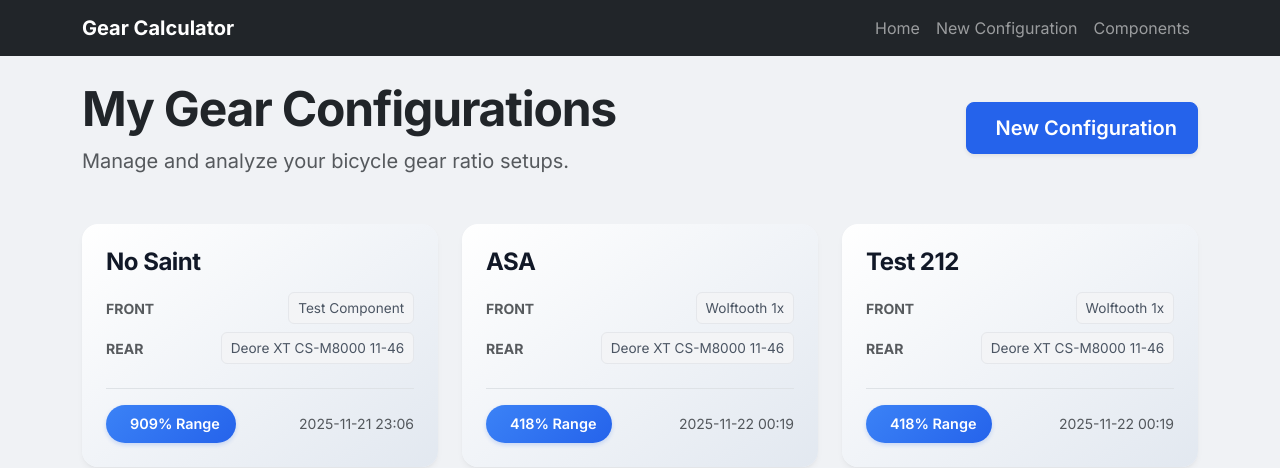
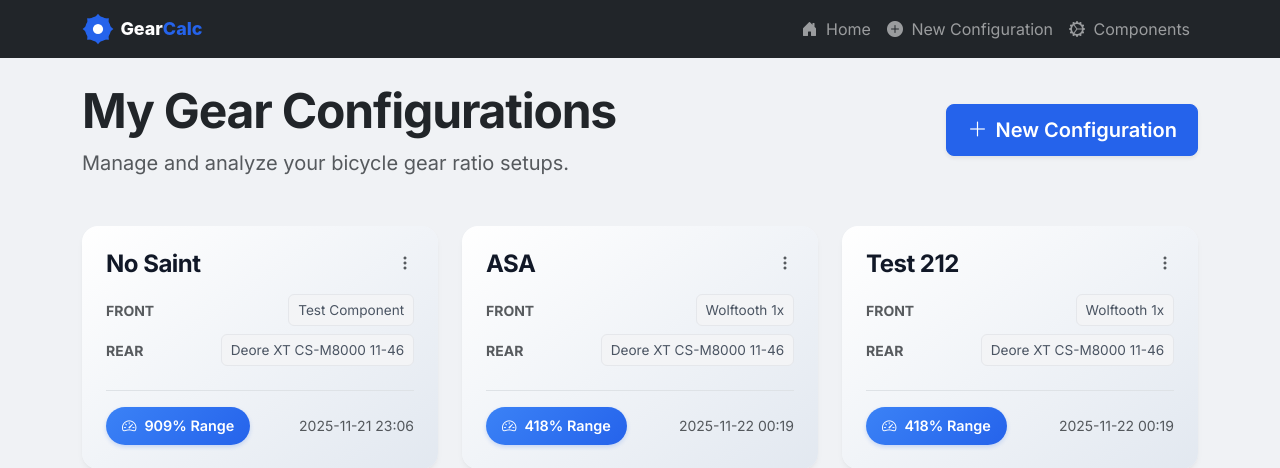
Before and after one commit to xivind/gear-calc, a FastAPI app: page / in a window 1280 px wide. Shown: the top 468 px of the page. Run offline with FastAPI, Linux system fonts and the light colour scheme; data comes from the database, SQL or seed files in the repository; some libraries are stand-ins or nearby versions.

Commit message:
UI Final Polish: Added logo, favicon, and menu icons

```diff
--- a/static/css/styles.css
+++ b/static/css/styles.css
@@ -50,7 +50,13 @@ h6 {
 
 .card:hover .card-title a {
     background-size: 100% 2px;
-    color: #2563eb;
+    color: #212529;
+}
+
+.navbar-brand img {
+    height: 32px;
+    width: auto;
+    /* Make logo white for dark navbar */
 }
 
 /* Badges & Tags */
--- a/templates/base.html
+++ b/templates/base.html
@@ -7,7 +7,9 @@
     <title>Gear Calculator</title>
     <link href="https://cdn.jsdelivr.net/npm/bootstrap@5.3.0/dist/css/bootstrap.min.css" rel="stylesheet">
     <link href="https://cdn.jsdelivr.net/npm/tom-select@2.2.2/dist/css/tom-select.bootstrap5.min.css" rel="stylesheet">
+    <link href="https://cdn.jsdelivr.net/npm/bootstrap-icons@1.10.0/font/bootstrap-icons.css" rel="stylesheet">
     <link href="/static/css/styles.css?v=2" rel="stylesheet">
+    <link rel="icon" type="image/svg+xml" href="/static/img/favicon.svg">
     <!-- Google Fonts -->
     <link href="https://fonts.googleapis.com/css2?family=Inter:wght@400;600;700&display=swap" rel="stylesheet">
 </head>
@@ -15,20 +17,24 @@
 <body>
     <nav class="navbar navbar-expand-lg navbar-dark bg-dark mb-4">
         <div class="container">
-            <a class="navbar-brand fw-bold" href="/">Gear Calculator</a>
+            <a class="navbar-brand d-flex align-items-center gap-2" href="/">
+                <img src="/static/img/logo.svg" alt="GearCalc" height="32">
+            </a>
             <button class="navbar-toggler" type="button" data-bs-toggle="collapse" data-bs-target="#navbarNav">
                 <span class="navbar-toggler-icon"></span>
             </button>
             <div class="collapse navbar-collapse" id="navbarNav">
                 <ul class="navbar-nav ms-auto">
                     <li class="nav-item">
-                        <a class="nav-link" href="/">Home</a>
+                        <a class="nav-link" href="/"><i class="bi bi-house-door-fill me-1"></i> Home</a>
                     </li>
                     <li class="nav-item">
-                        <a class="nav-link" href="/calculator">New Configuration</a>
+                        <a class="nav-link" href="/calculator"><i class="bi bi-plus-circle-fill me-1"></i> New
+                            Configuration</a>
                     </li>
                     <li class="nav-item">
-                        <a class="nav-link" href="/components">Components</a>
+                        <a class="nav-link" href="/components"><i class="bi bi-gear-wide-connected me-1"></i>
+                            Components</a>
                     </li>
                 </ul>
             </div>
```
Also changed, not shown: static/img/favicon.svg (added), static/img/logo.svg (added).
